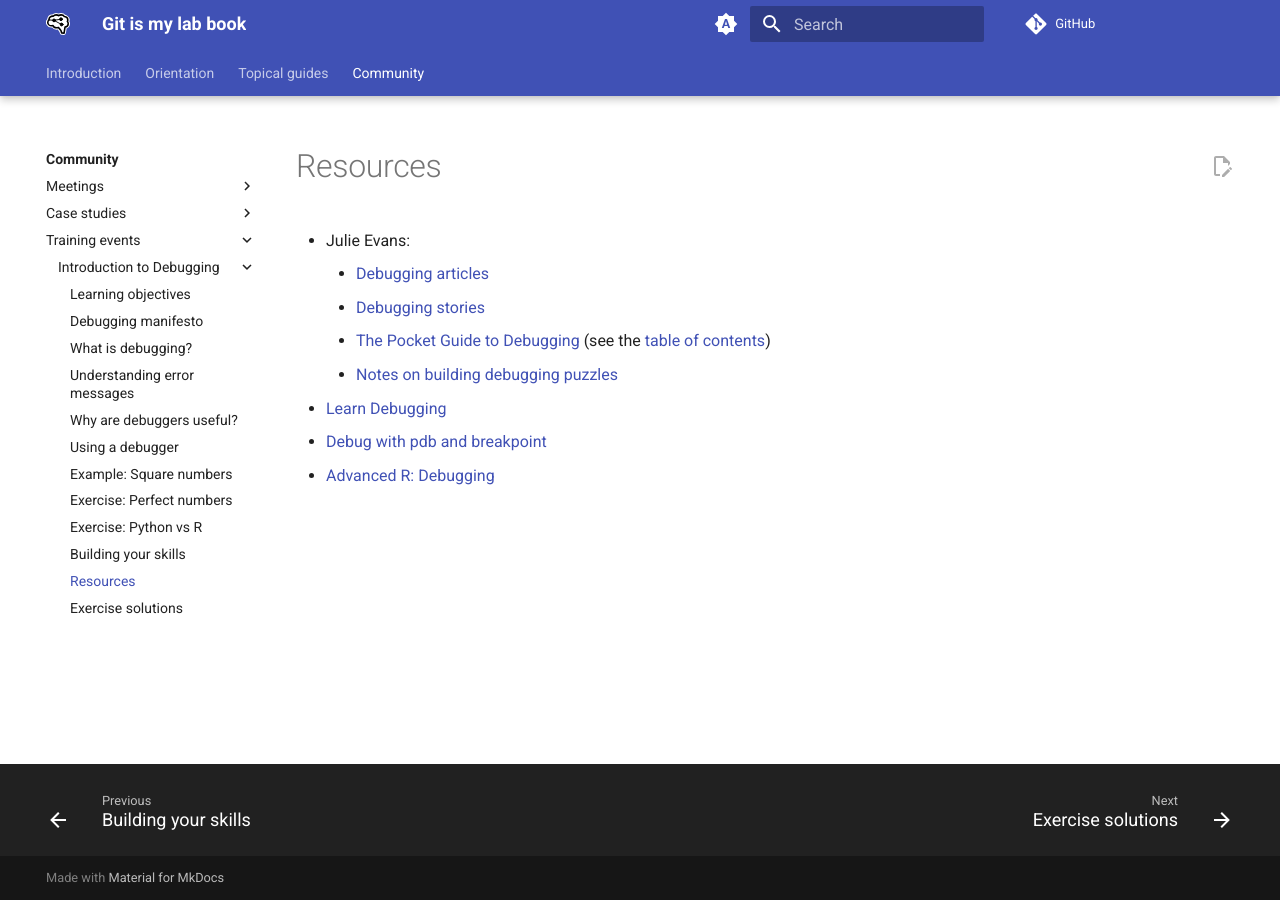
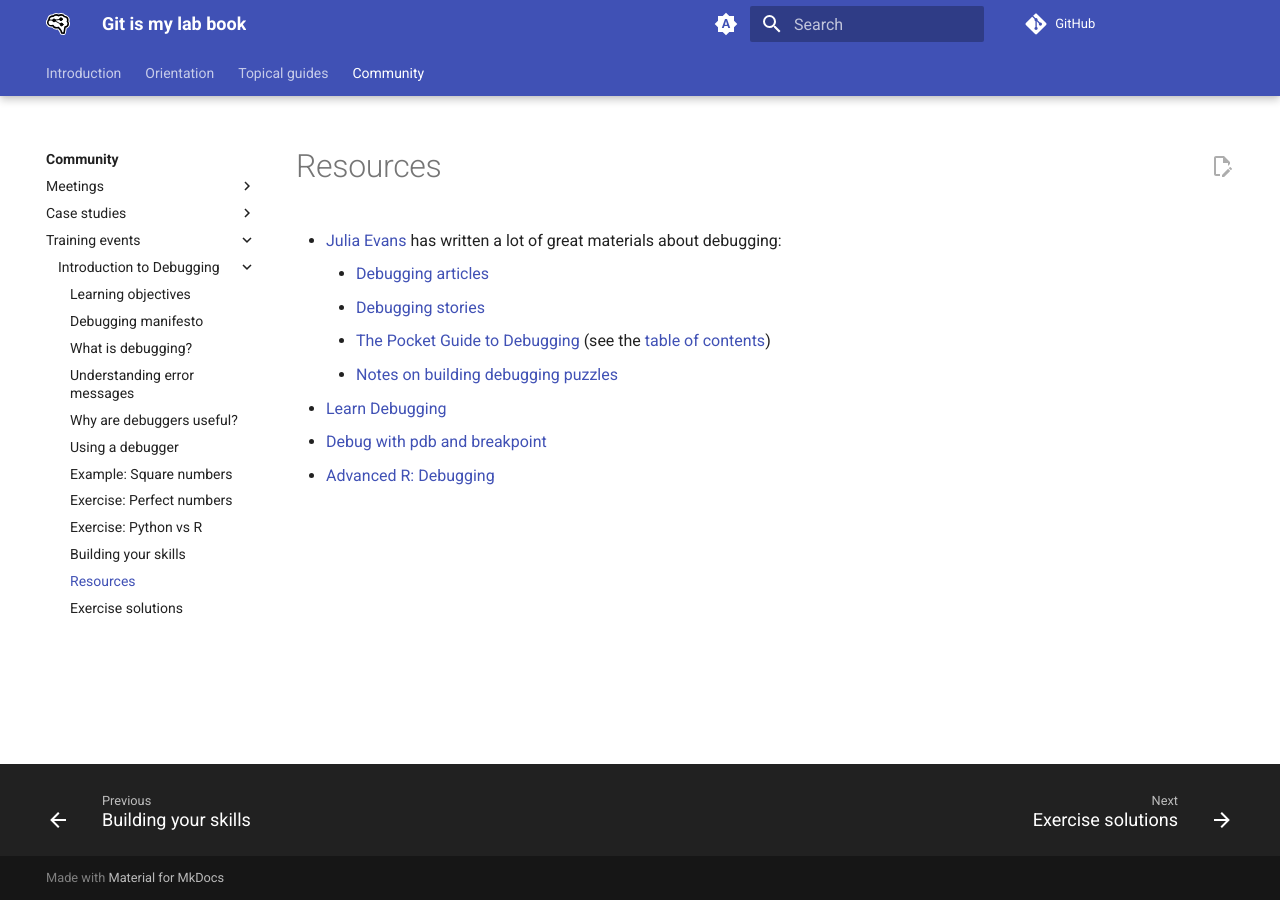
Before and after one commit to robmoss/git-is-my-lab-book, an MkDocs documentation site: the page built from docs/community/training/debugging/resources.md, in a window 1280 px wide. Built offline with MkDocs 1.6.1 and Material for MkDocs 9.7.7, drawn with Linux system fonts in a browser that asks for light colours; nearby versions of some CDN libraries; library files that are not in the unit come from our copies; comment, search, counter and statistics services are not loaded.

Commit message:
Correct Julia Evans' first name

```diff
--- a/docs/community/training/debugging/resources.md
+++ b/docs/community/training/debugging/resources.md
@@ -1,6 +1,6 @@
 # Resources
 
-- Julie Evans:
+- [Julia Evans](https://jvns.ca/) has written a lot of great materials about debugging:
     - [Debugging articles](https://jvns.ca/#debugging)
     - [Debugging stories](https://jvns.ca/#debugging-stories)
     - [The Pocket Guide to Debugging](https://jvns.ca/blog/2022/12/21/new-zine--the-pocket-guide-to-debugging/) (see the [table of contents](https://jvns.ca/images/debugging-guide-toc.png))
```
